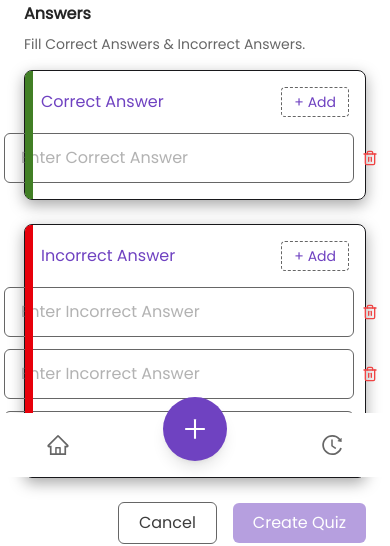
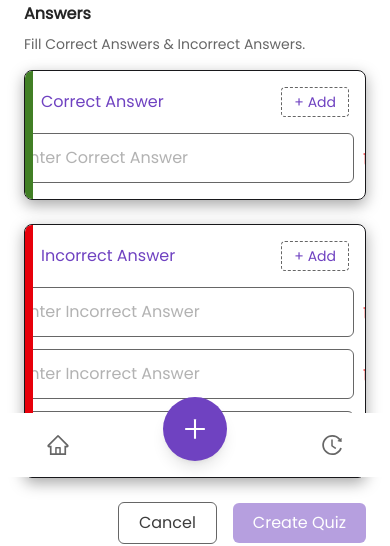
Before and after one commit to zahrabayattt/quiz-app, a React (Vite) app: page /create-quiz in a window 390 px wide. Shown: the part 367-913 px from the top of the page. Built offline with nearby package versions, Linux system fonts and the light colour scheme; no server answers.

Commit message:
fix: :bug: responsive layout bug on very small screens

```diff
--- a/src/components/Quiz/QuizForm.tsx
+++ b/src/components/Quiz/QuizForm.tsx
@@ -104,7 +104,7 @@ const QuizForm = ({ mode, initialData }: IQuizForm) => {
                     Fill Correct Answers & Incorrect Answers.
                   </p>
 
-                  <div className="relative mb-6 rounded-lg border p-4 shadow-card-shadow">
+                  <div className="relative mb-6 overflow-hidden rounded-lg border p-4 shadow-card-shadow">
                     <div className="absolute top-0 bottom-0 left-0 w-2 rounded-l-md bg-my-secondary" />
                     <div className="mb-4 flex items-center justify-between">
                       <h3 className="font-medium text-my-primary">
@@ -132,7 +132,7 @@ const QuizForm = ({ mode, initialData }: IQuizForm) => {
                     </div>
                   </div>
 
-                  <div className="relative rounded-lg border p-4 shadow-card-shadow">
+                  <div className="relative overflow-hidden rounded-lg border p-4 shadow-card-shadow">
                     <div className="absolute top-0 bottom-0 left-0 w-2 rounded-l-md bg-red-600" />
                     <div className="mb-4 flex items-center justify-between">
                       <h3 className="font-medium text-my-primary">
```
